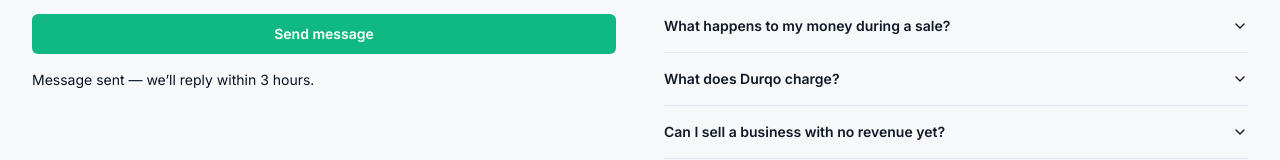
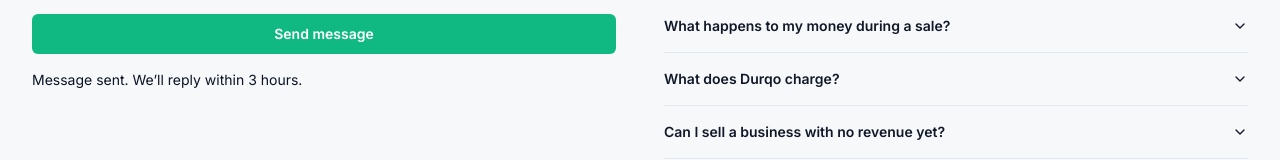
Before and after one commit to mdmanirmia/durqo-app, a Next.js app: page /contact in a window 1280 px wide. Both pictures are taken after typing "Sample", "name@example.com", "Sample" into the empty fields and a click on the button "Send message". Shown: the part 545-705 px from the top of the page. Built offline with nearby package versions, Linux system fonts and the light colour scheme; no server answers.

Commit message:
Add files via upload

```diff
--- a/src/app/contact/ContactForm.tsx
+++ b/src/app/contact/ContactForm.tsx
@@ -31,7 +31,7 @@ export default function ContactForm() {
       setSent(true);
       form.reset();
     } catch (err) {
-      setError(err instanceof Error ? err.message : "Something went wrong — please try again.");
+      setError(err instanceof Error ? err.message : "Something went wrong. Please try again.");
     } finally {
       setLoading(false);
     }
@@ -66,7 +66,7 @@ export default function ContactForm() {
       <button disabled={loading} className="rounded-md bg-brand py-2.5 text-sm font-semibold text-white hover:bg-brand-hover disabled:opacity-60">
         {loading ? "Sending…" : "Send message"}
       </button>
-      {sent && <p className="text-sm text-brand-strong">Message sent — we&rsquo;ll reply within 3 hours.</p>}
+      {sent && <p className="text-sm text-brand-strong">Message sent. We&rsquo;ll reply within 3 hours.</p>}
     </form>
   );
 }
--- a/src/app/contact/page.tsx
+++ b/src/app/contact/page.tsx
@@ -41,8 +41,8 @@ const FAQS = [
   // Sep 6, 2026: aligned with the /sell page's tiered pricing (10% under
   // $50k, 7% $50k–$250k, 5% over $250k) instead of the old vague "5-10%"
   // range, which didn't name the middle tier or the boundaries.
-  { question: "What does Durqo charge?", answer: "Buyers pay nothing to browse or make offers. Sellers pay a tiered success fee — 10%, 7% or 5% depending on the final sale price — only when a deal closes." },
-  { question: "Can I sell a business with no revenue yet?", answer: "Yes — domains and early-stage sites are listed regularly, though they won't carry a Verified income badge." },
+  { question: "What does Durqo charge?", answer: "Buyers pay nothing to browse or make offers. Sellers pay a tiered success fee of 10%, 7% or 5% depending on the final sale price, only when a deal closes." },
+  { question: "Can I sell a business with no revenue yet?", answer: "Yes, domains and early-stage sites are listed regularly, though they won't carry a Verified income badge." },
 ];
 
 export default function ContactPage() {
```
